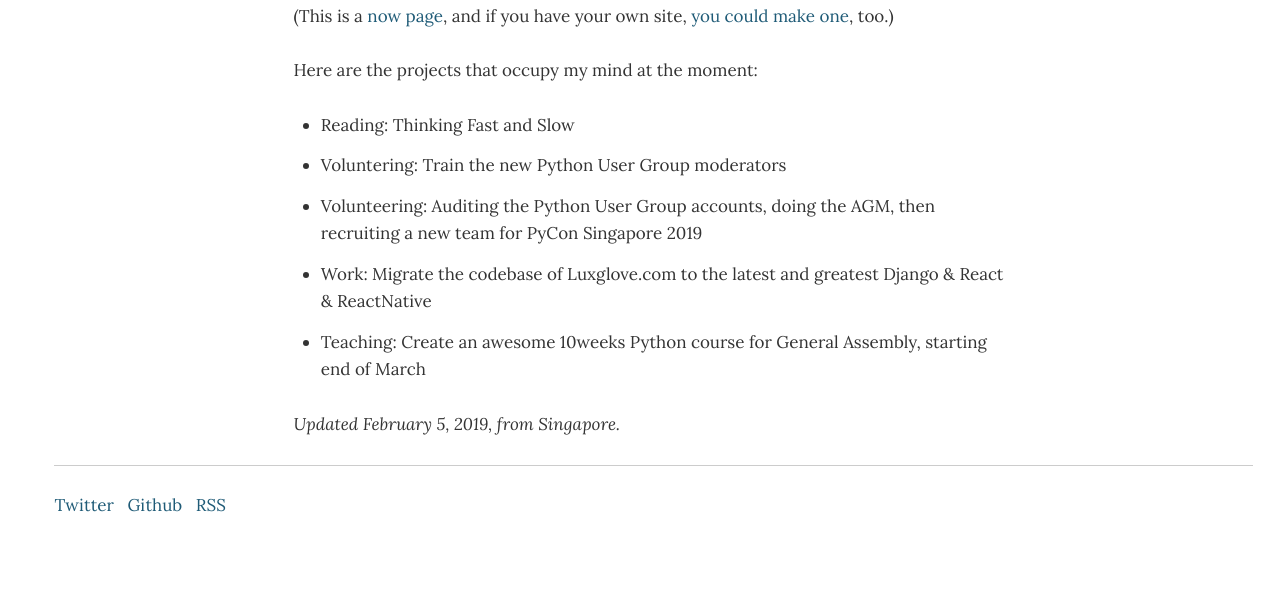
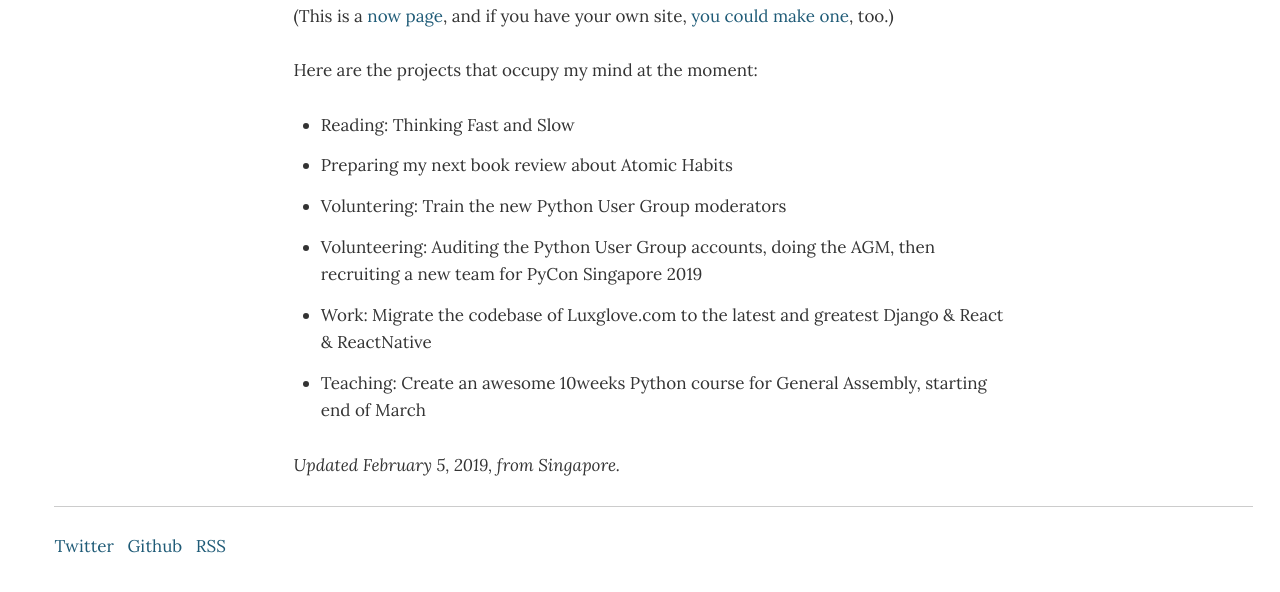
Before and after one commit to mbrochh/mbrochh.io, a Gatsby site: page /now in a window 1280 px wide. Shown: the part 252-844 px from the top of the page. Built offline with nearby package versions, Linux system fonts and the light colour scheme; Gatsby itself is replaced by a stand-in of ours; some packages are replaced by stand-ins of ours.

Commit message:
content: updates Now page

```diff
--- a/src/pages/now.js
+++ b/src/pages/now.js
@@ -24,6 +24,7 @@ const NowPage = () => (
     </p>
     <ul>
       <li>Reading: Thinking Fast and Slow</li>
+      <li>Preparing my next book review about Atomic Habits</li>
       <li>Voluntering: Train the new Python User Group moderators</li>
       <li>Volunteering: Auditing the Python User Group accounts, doing the AGM, then recruiting a new team for PyCon Singapore 2019</li>
       <li>Work: Migrate the codebase of Luxglove.com to the latest and greatest Django & React & ReactNative</li>
```
